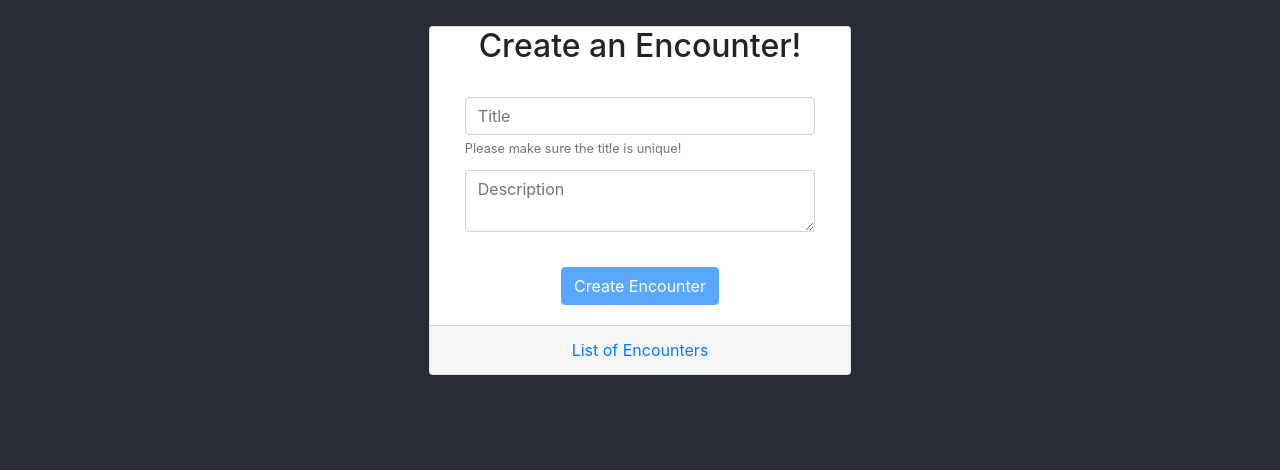
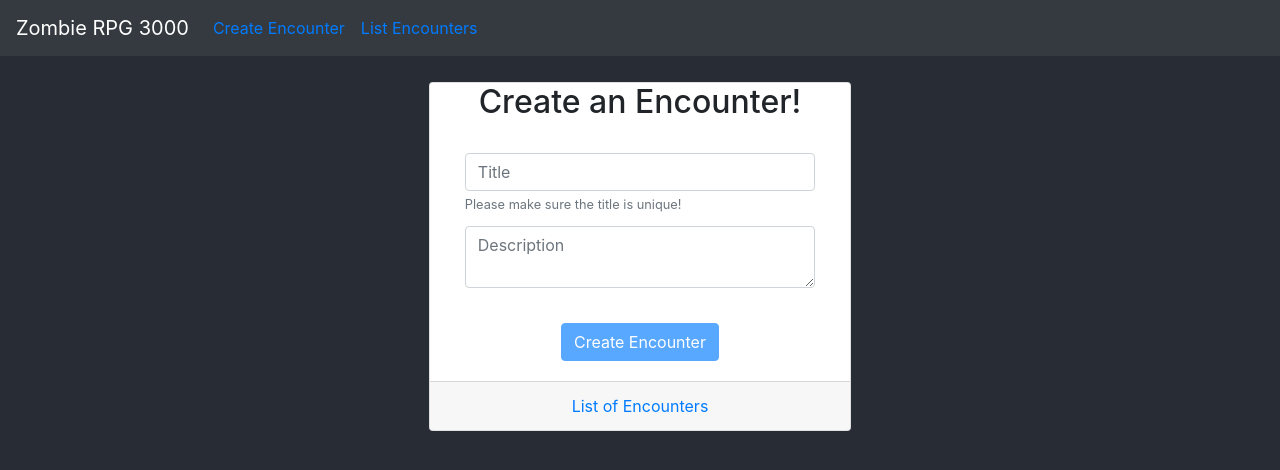
Before and after one commit to ahoopes16/zombie-roleplaying-ui, a React (Create React App) app: page / in a window 1280 px wide. Shown: the top 470 px of the page. Built offline with nearby package versions, Linux system fonts and the light colour scheme.

Commit message:
Place the navigation bar inside the App

```diff
--- a/src/App.tsx
+++ b/src/App.tsx
@@ -1,18 +1,22 @@
 import React from 'react'
 import './App.css'
 import { HashRouter, Route, Switch, Redirect } from 'react-router-dom'
+import NavigationBar from './components/NavigationBar'
 import ListEncounters from './components/ListEncounters'
 import CreateEncounterForm from './components/CreateEncounterForm'
 
 function App(): React.FunctionComponentElement<{}> {
   return (
-    <div className="App">
+    <div>
       <HashRouter>
-        <Switch>
-          <Route exact path="/" component={CreateEncounterForm} />
-          <Route exact path="/encounters" component={ListEncounters} />
-          <Redirect to="/" />
-        </Switch>
+        <NavigationBar />
+        <div className="App">
+          <Switch>
+            <Route exact path="/" component={CreateEncounterForm} />
+            <Route exact path="/encounters" component={ListEncounters} />
+            <Redirect to="/" />
+          </Switch>
+        </div>
       </HashRouter>
     </div>
   )
```
